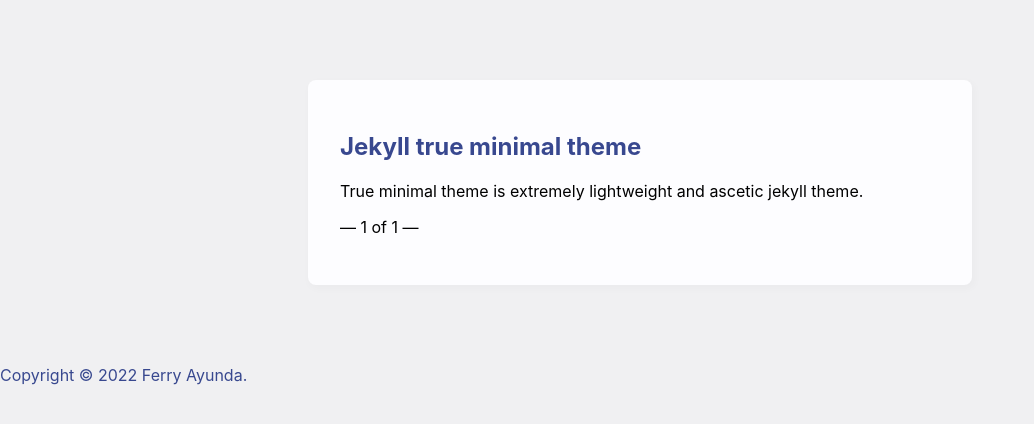
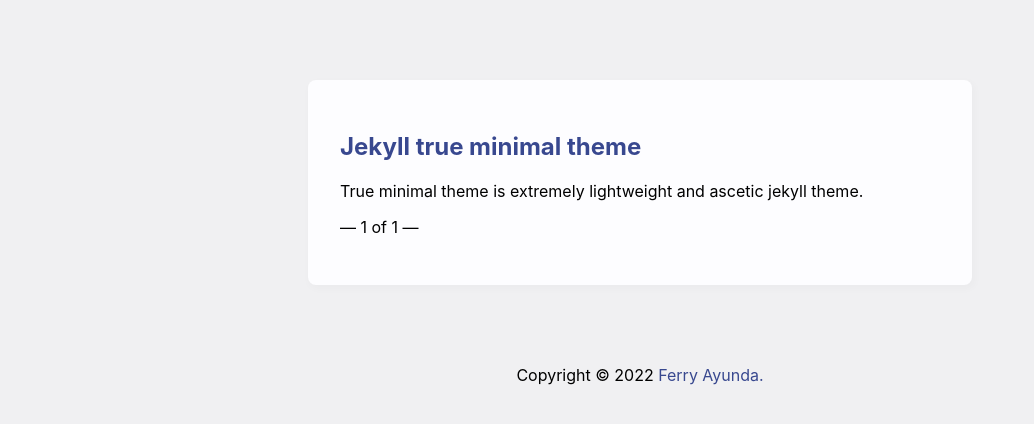
Before and after one commit to susahcebok/blog, a Jekyll site: the page built from index.html, in a window 1280 px wide. Shown: the top 424 px of the page, without its empty margins (0-1034 px from the left). Built offline with Jekyll 4.4.1, drawn with Linux system fonts in a browser that asks for light colours; the list of posts is cut into pages by our own code.

Commit message:
Update default.html

```diff
--- a/_layouts/default.html
+++ b/_layouts/default.html
@@ -31,7 +31,7 @@
 
     </article>
   <footer>
-  <p><a target="_blank" rel="noopener" href="#">Copyright © 2022 Ferry Ayunda.</a></p>
+  <p style="text-align:center;">Copyright © 2022 <a target="_blank" rel="noopener" href="#">Ferry Ayunda.</a></p>
 </footer>
 </body>
 </html>
```
